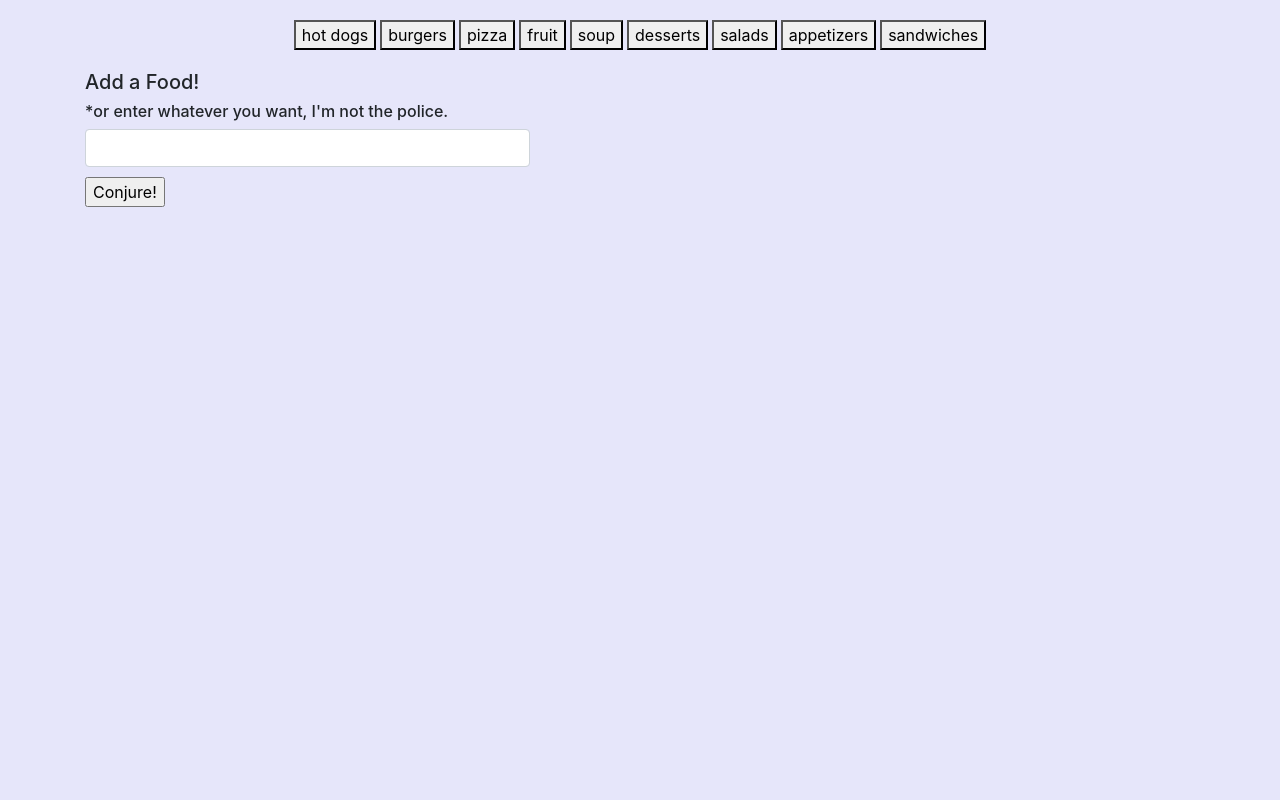
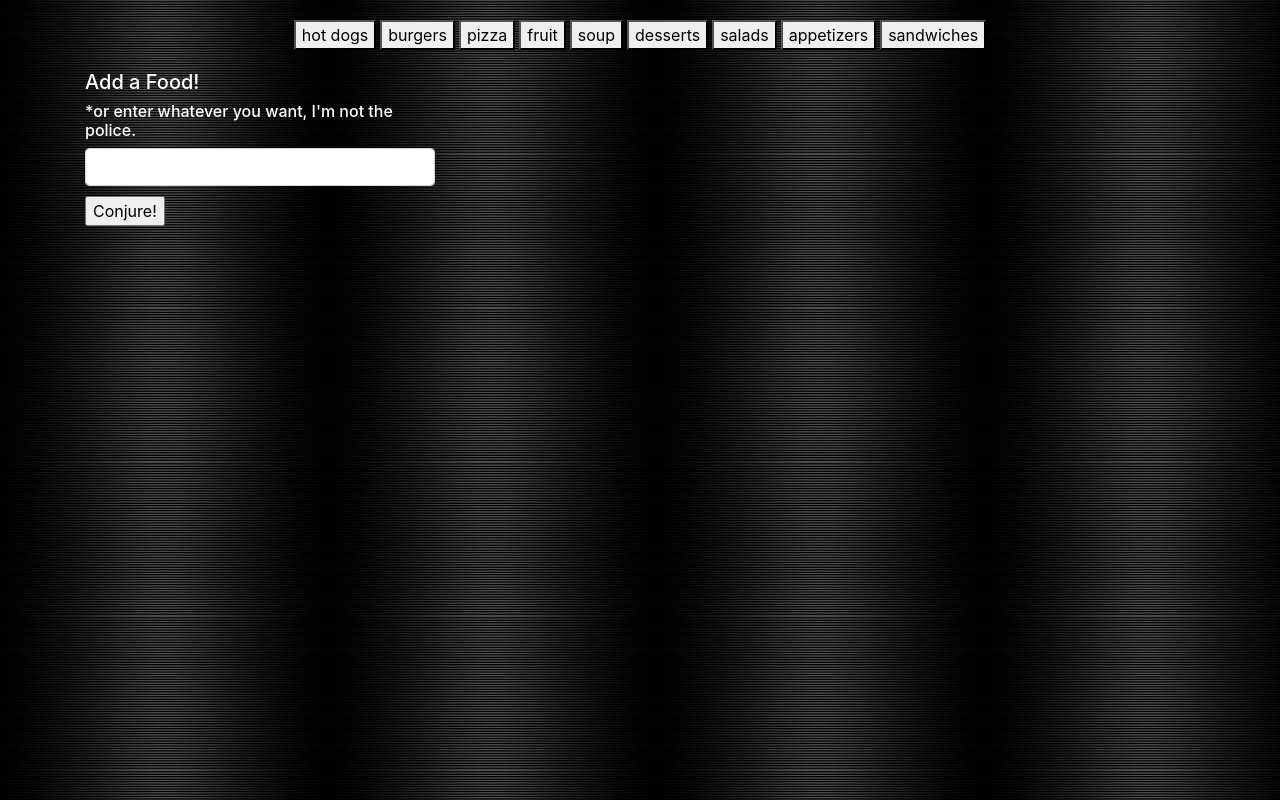
Before and after one commit to bdeLong/giftastic, a plain HTML site: page index.html in a window 1280 px wide. Drawn offline with nearby package versions, Linux system fonts and the light colour scheme.

Commit message:
Updated README

```diff
--- a/assets/css/style.css
+++ b/assets/css/style.css
@@ -1,5 +1,5 @@
 body{
-  background-color: lavender;
+  background: url("../images/background.jpg")
 }
 .food-gif{
   height: 150px;
@@ -31,3 +31,7 @@ p{
 #submit-button{
   margin-top: 10px;
 }
+
+h5, h6, p{
+  color: white;
+}
--- a/index.html
+++ b/index.html
@@ -17,7 +17,7 @@
       <div class="col-md-12 text-center" id="gif-buttons"></div>
     </div>
     <div class="row">
-      <div class="col-md-5" id="conjure-food">
+      <div class="col-md-4" id="conjure-food">
         <h5>Add a Food!</h5>
         <h6>*or enter whatever you want, I'm not the police.</h6>
         <form>
@@ -25,7 +25,7 @@
           <input id="submit-button" type="submit" value="Conjure!">
         </form>
       </div>
-      <div class="col-md-7" id="gif-container"></div>
+      <div class="col-md-8" id="gif-container"></div>
     </div>
   </div>
 
```
Also changed, not shown: assets/images/Button-added.png (added), assets/images/Gif-rating.png (added), assets/images/Starting-screen.png (added), assets/images/background.jpg (added), 3 other files.
